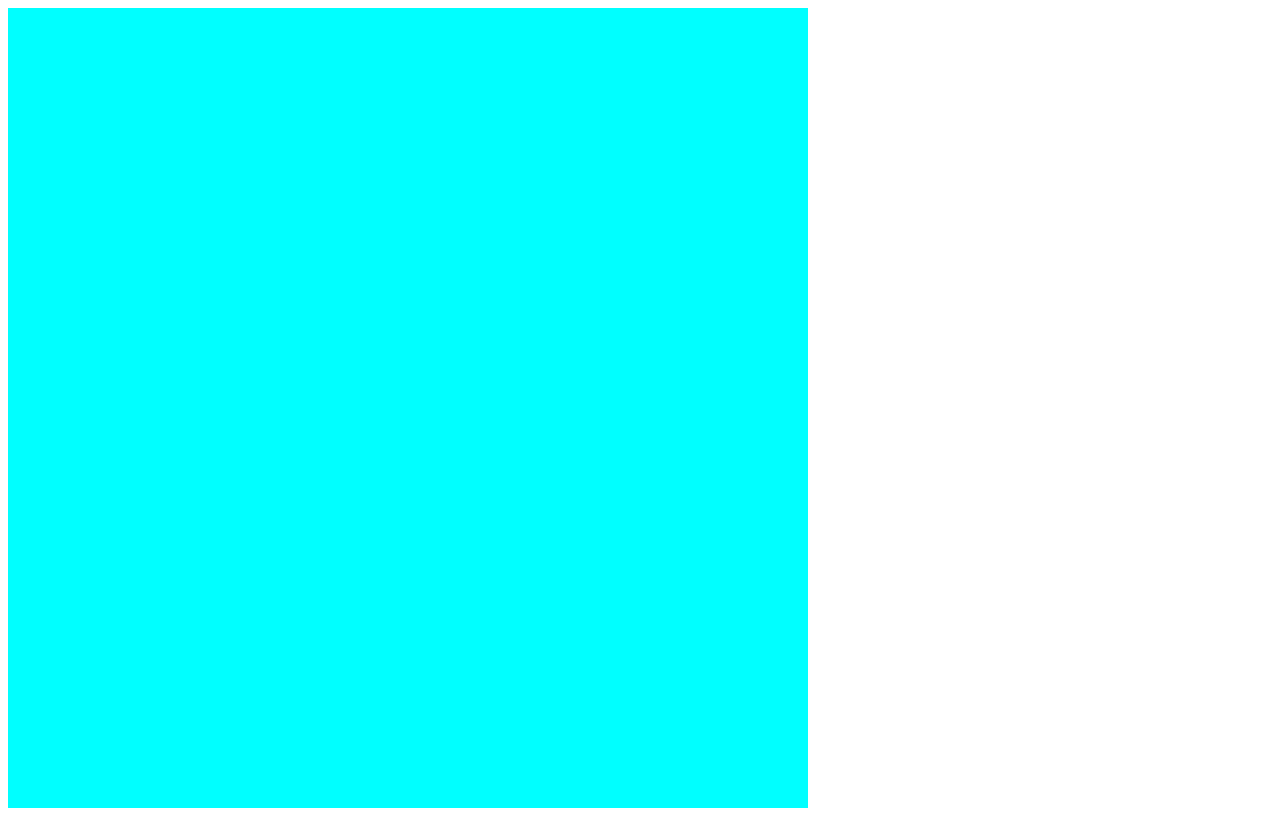
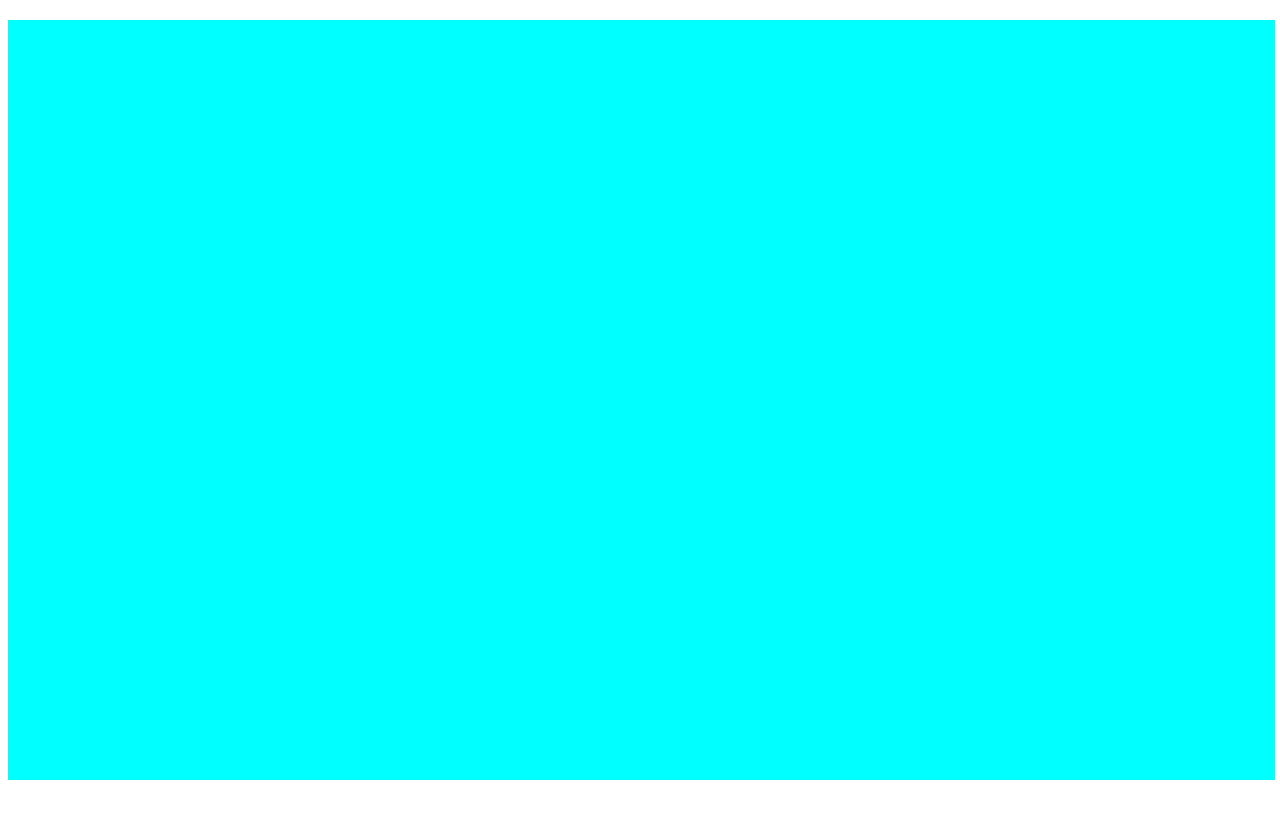
Before and after one commit to Karritz/HPE-Tech-Test, a React (Vite) app in the folder Sticky-Notes/: page / in a window 1280 px wide. Built offline with nearby package versions, Linux system fonts and the light colour scheme.

Commit message:
some styling Tweaks

```diff
--- a/Sticky-Notes/src/App.css
+++ b/Sticky-Notes/src/App.css
@@ -1,5 +1,8 @@
 .noteGrid {
-    width: 800px;
-    height: 800px;
+    position: absolute;
+    top: 20px; /* Header Height */
+    bottom: 20px; /* Footer Height */
+    width: 99%;
     background-color: aqua;
+    overflow: scroll;
 }
```
